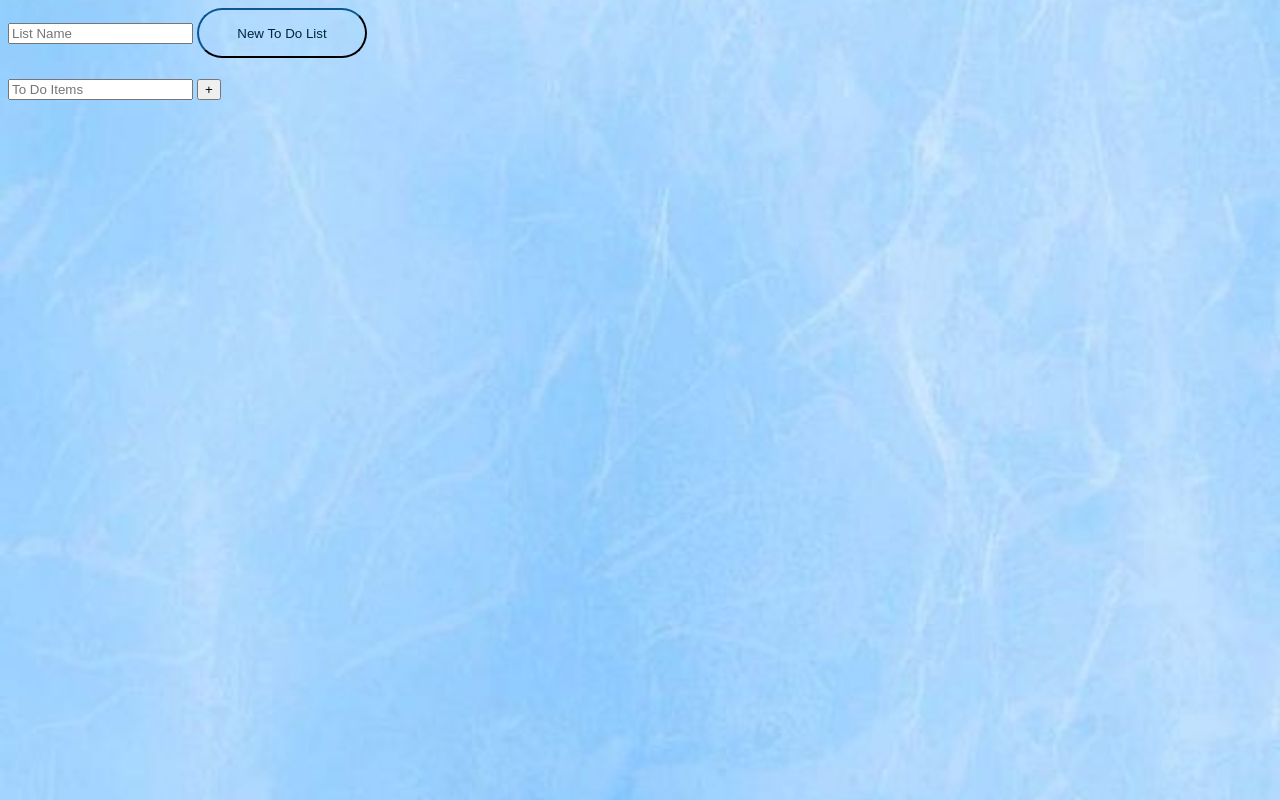
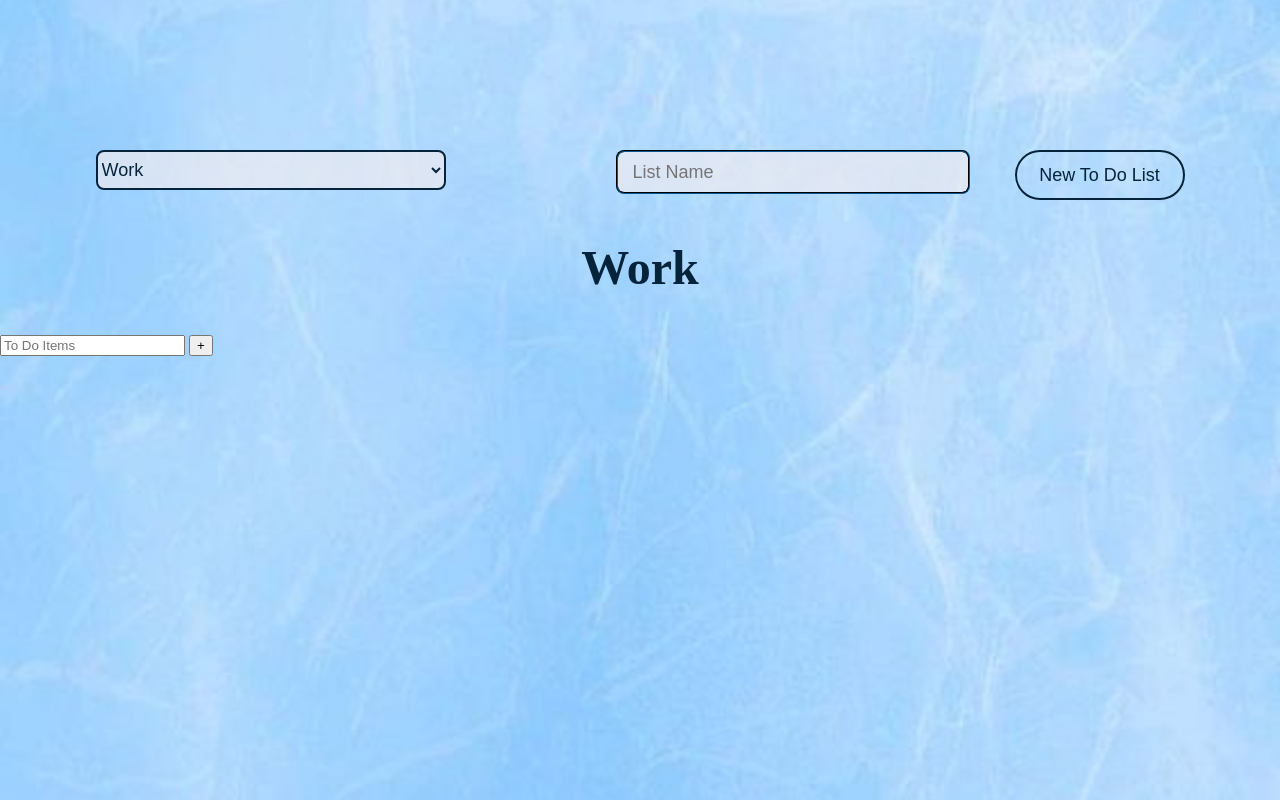
Before and after one commit to AnastasiiaNychkalo/to_do_list, a plain HTML site: page index.html in a window 1280 px wide. Drawn offline with Linux system fonts and the light colour scheme.

Commit message:
added css and js for div created list

```diff
--- /dev/null
+++ b/h2.js
@@ -0,0 +1,7 @@
+const dynamicHeading = document.getElementById('dynamic-heading');
+
+listName.addEventListener('change', function () {
+    const selectedOption = listName.options[listName.selectedIndex];
+
+    dynamicHeading.textContent = selectedOption.textContent;
+});
--- a/index.html
+++ b/index.html
@@ -8,16 +8,20 @@
 </head>
 <body>
     <div class="body">
-        <section name="list_name" id="list_name"></section>
-        <span>
-            <input type="text" name="name" placeholder="List Name">
-        </span>
-        <button class="new-list">New To Do List</button>
         <h1></h1>
-        <span>
-            <input type="text" name="items" placeholder="To Do Items">
-        </span>
+        <div class="created-list">
+            <select class="created-list__name" name="list_name" id="list_name">
+                <option value="option1">Work</option>
+                <option value="option2">Home</option>
+            </select>
+            <input class="created-list__input-list" id="created-list__input-list" type="text" name="name" placeholder="   List Name">
+            <button class="created-list__new-list" id="created-list__new-list">New To Do List</button>
+        </div>
+        <h2 class="dynamic-heading" id="dynamic-heading">Work</h2>
+        <input type="text" name="items" placeholder="To Do Items">
         <button>+</button>
     </div>
+    <script src="js.js"></script>
+    <script src="h2.js"></script>
 </body>
 </html>
--- /dev/null
+++ b/js.js
@@ -0,0 +1,19 @@
+const newListNameInput = document.getElementById('created-list__input-list');
+const addListNameBtn = document.getElementById('created-list__new-list');
+const listName = document.getElementById('list_name');
+
+addListNameBtn.addEventListener('click', function () {
+    const newOptionValue = newListNameInput.value;
+
+    if (newOptionValue.trim()) {
+        const formattedValue = newOptionValue.charAt(0).toUpperCase() + newOptionValue.slice(1);
+
+        const newOption = document.createElement('option');
+        newOption.value = formattedValue;
+        newOption.textContent = formattedValue;
+
+        listName.appendChild(newOption);
+
+        newListNameInput.value = '';
+    }
+});
--- a/style.css
+++ b/style.css
@@ -2,9 +2,47 @@ body {
     background-image: url(img/background.jpg);
     background-size: cover;
     background-position: center;
+    margin: 0;
 }
 
-.new-list {
+.created-list {
+    display: flex;
+    flex-direction: row;
+    margin-top: 150px;
+    justify-content: center;
+}
+
+.created-list__name {
+    width: 200px;
+    height: 50px;
+    padding: 0;
+    background-color: #f1edf1b0;
+    color: hsl(206deg 84.62% 12.57%);
+    border-color: hsl(206deg 84.62% 12.57%);
+    border-radius: 8px;
+    width: 350px;
+    height: 40px;
+    border-style: solid;
+    border-width: 2px;
+    margin-right: 100px;
+    font-size: large;
+}
+
+.created-list__input-list {
+    width: 350px;
+    height: 40px;
+    padding: 0;
+    margin-left: 70px;
+    margin-right: 45px;
+    border-style: groove;
+    border-color: hsl(206deg 84.62% 12.57%);
+    border-radius: 8px;
+    text-decoration-color: hsl(206deg 84.62% 12.57%);
+    background-color: #f1edf1b0;
+    font-size: large;
+}
+
+.created-list__new-list {
     background-color: #a298a200;
     border-bottom-color: hsl(206deg 84.62% 12.57%);
     border-radius: 34px;
@@ -13,12 +51,22 @@ body {
     padding: 0;
     color: hsl(206deg 84.62% 12.57%);
     cursor: pointer;
+    border-style: solid;
     border-left-color: hsl(206deg 84.62% 12.57%);
     border-right-color: hsl(206deg 84.62% 12.57%);
     border-top-color: hsl(206deg 84.62% 12.57%);
+    margin: 0;
+    font-size: large;
 }
 
-.new-list:hover {
+.created-list__new-list:hover {
     background-color: hsl(206deg 84.62% 12.57%);
     color: white;
 }
+
+.dynamic-heading {
+    display: flex;
+    justify-content: center;
+    color: hsl(206deg 84.62% 12.57%);
+    font-size: -webkit-xxx-large;
+}
```
